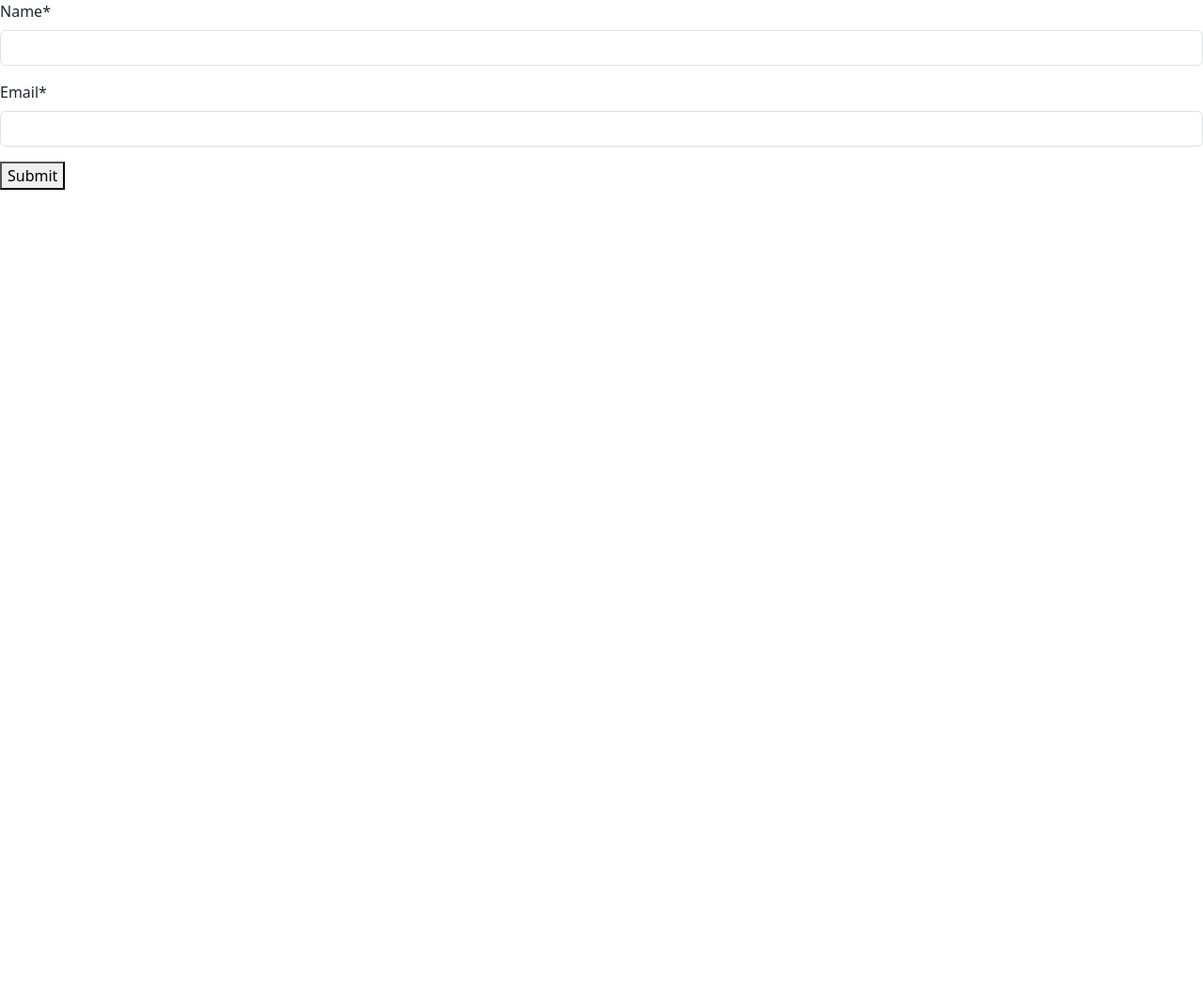
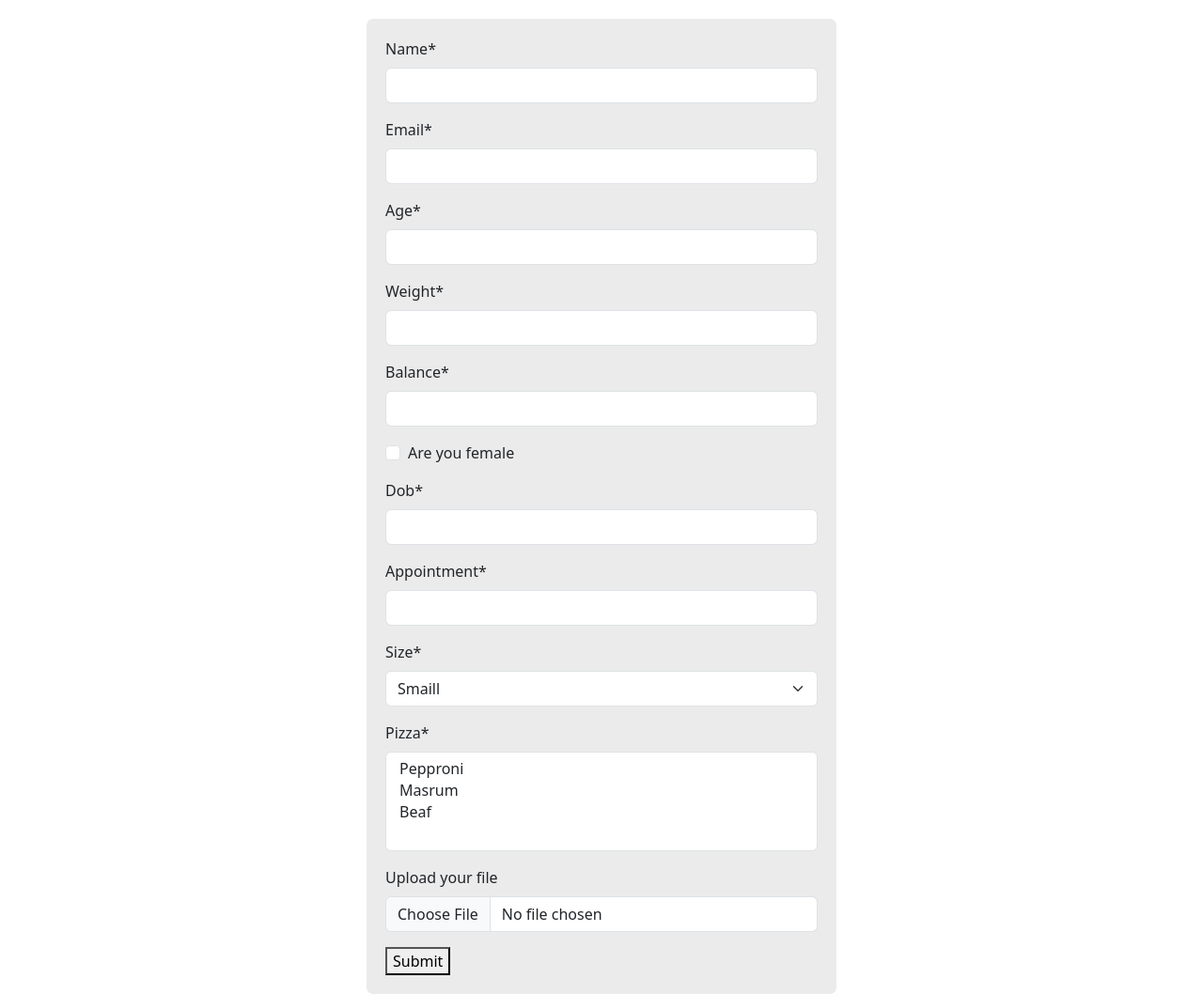
Before and after one commit to deverfan44/DjangoCodes, a Django app: page /djangoApp/ in a window 1280 px wide. Shown: the whole page at 94% size. Before the commit the page ends 202 px from the top, so only its background shows below. Run offline with Django 5.2, Linux system fonts and the light colour scheme; some libraries are stand-ins or nearby versions.

Commit message:
Adding Django Form Api Different type of fromfield

```diff
--- a/Django_11/from_2/djangoApp/forms.py
+++ b/Django_11/from_2/djangoApp/forms.py
@@ -3,3 +3,13 @@ from django import forms
 class userForm(forms.Form):
     name = forms.CharField()
     email = forms.EmailField()
+    age = forms.IntegerField()
+    weight = forms.FloatField()
+    balance = forms.DecimalField()
+    check = forms.BooleanField(label='Are you female', required=False)
+    dob = forms.DateField()
+    appointment = forms.DateTimeField()
+    CHOICES = [('S','Smaill'), ('M','Medium'), ('L','Large')]
+    size = forms.ChoiceField(choices=CHOICES)
+    pizza = forms.MultipleChoiceField(choices=[('P','Pepproni'), ('M','Masrum'), ('B','Beaf')])
+    upload = forms.FileField(label='Upload your file', required=False)
--- /dev/null
+++ b/Django_11/from_2/djangoApp/static/css/style.css
@@ -0,0 +1,8 @@
+form.htmlFrom {
+    width: 500px;
+    margin: auto;
+    background-color: rgb(235 235 235);
+    padding: 20px;
+    border-radius: 7px;
+    margin-top: 20px;
+}
--- a/Django_11/from_2/djangoApp/templates/djangoApp/django_form.html
+++ b/Django_11/from_2/djangoApp/templates/djangoApp/django_form.html
@@ -1,8 +1,13 @@
 {% extends 'base.html' %}
+{% load static %}
+
+{% block cssLink%}
+    <link rel="stylesheet" href="{% static './css/style.css'%}">
+{% endblock %}
 
 {% block content %}
 {% load crispy_forms_tags %}
-<form method="post">
+<form method="post" class="htmlFrom" enctype="multipart/form-data">
     {% csrf_token %}
     {{form | crispy}}
     <button type="submit">Submit</button>
--- a/Django_11/from_2/djangoApp/views.py
+++ b/Django_11/from_2/djangoApp/views.py
@@ -3,8 +3,12 @@ from . forms import userForm
 
 def djangoForm(request):
     if request.method == "POST":
-        form = userForm(request.POST)
+        form = userForm(request.POST, request.FILES)
         if form.is_valid():
+            file = form.cleaned_data['upload']
+            with open("./djangoApp/upload/"  + file.name, 'wb+') as destintaion:
+                for chunck in file.chunks():
+                    destintaion.write(chunck)
             print(form.cleaned_data)
     else:
         form = userForm()
--- a/Django_11/from_2/from_2/settings.py
+++ b/Django_11/from_2/from_2/settings.py
@@ -122,6 +122,11 @@ USE_TZ = True
 # https://docs.djangoproject.com/en/5.1/howto/static-files/
 
 STATIC_URL = 'static/'
+STATICFILES_DIRS = [
+    BASE_DIR/'static',
+]
+
+
 
 # Default primary key field type
 # https://docs.djangoproject.com/en/5.1/ref/settings/#default-auto-field
--- a/Django_11/from_2/templates/base.html
+++ b/Django_11/from_2/templates/base.html
@@ -5,6 +5,9 @@
     <meta name="viewport" content="width=device-width, initial-scale=1.0">
     <title>Django App</title>
     <link href="https://cdn.jsdelivr.net/npm/bootstrap@5.3.3/dist/css/bootstrap.min.css" rel="stylesheet" integrity="sha384-QWTKZyjpPEjISv5WaRU9OFeRpok6YctnYmDr5pNlyT2bRjXh0JMhjY6hW+ALEwIH" crossorigin="anonymous">
+    {% block cssLink%}
+
+    {% endblock %}
 </head>
 <body>
     {% block content %}
```
Also changed, not shown: Django_11/from_2/djangoApp/upload/erfan.jpg (added), Django_11/from_2/djangoApp/upload/ttt.png (added), 1 other file.
